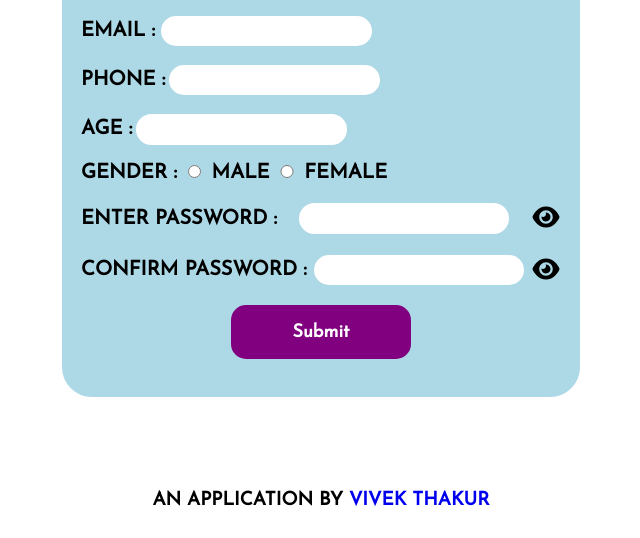
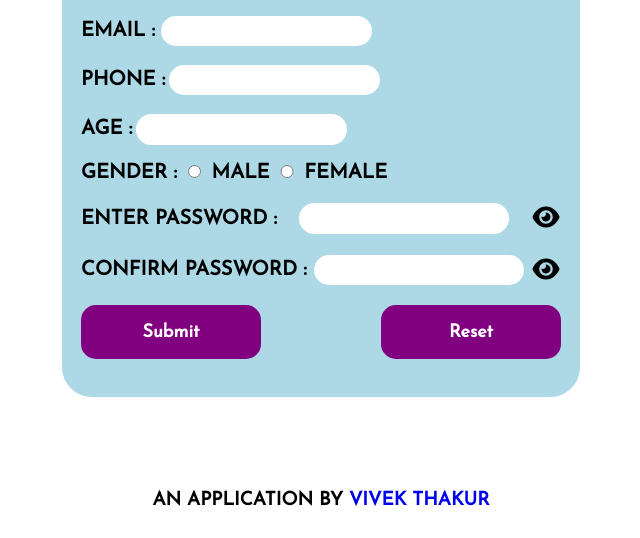
Before and after one commit to VIVEK-THAKUR626/form_validator, a plain HTML site: page index.html in a window 1280 px wide. Shown: the part 262-800 px from the top of the page, without its empty margins (319-959 px from the left). Drawn offline with Linux system fonts and the light colour scheme.

Commit message:
add a reset form button

```diff
--- a/index.html
+++ b/index.html
@@ -20,7 +20,7 @@
 
                 <div>
                     <label for="email">EMAIL : </label>
-                    <input id="email" name="email" type="email" pattern="gmail.com" required>
+                    <input id="email" name="email" type="email" required>
                 </div>
 
                 <div>
@@ -53,7 +53,10 @@
                     <button id="toggle2" class="showPassword"><svg id="icon" xmlns="http://www.w3.org/2000/svg" height="30" width="30" viewBox="0 0 640 640"><path d="M320 96C239.2 96 174.5 132.8 127.4 176.6C80.6 220.1 49.3 272 34.4 307.7C31.1 315.6 31.1 324.4 34.4 332.3C49.3 368 80.6 420 127.4 463.4C174.5 507.1 239.2 544 320 544C400.8 544 465.5 507.2 512.6 463.4C559.4 419.9 590.7 368 605.6 332.3C608.9 324.4 608.9 315.6 605.6 307.7C590.7 272 559.4 220 512.6 176.6C465.5 132.9 400.8 96 320 96zM176 320C176 240.5 240.5 176 320 176C399.5 176 464 240.5 464 320C464 399.5 399.5 464 320 464C240.5 464 176 399.5 176 320zM320 256C320 291.3 291.3 320 256 320C244.5 320 233.7 317 224.3 311.6C223.3 322.5 224.2 333.7 227.2 344.8C240.9 396 293.6 426.4 344.8 412.7C396 399 426.4 346.3 412.7 295.1C400.5 249.4 357.2 220.3 311.6 224.3C316.9 233.6 320 244.4 320 256z"/></svg></button>
                 </div>
 
-                <input id="submit" type="submit" required>
+                <div class="buttons">
+                    <input id="submit" type="submit" required>
+                    <input id="reset" type="reset">
+                </div>
             </form>
         </main>
         <footer class="footer"><h3>AN APPLICATION BY <a href="https://www.linkedin.com/in/vivek-thakur-a41a22323/" target="_blank">VIVEK THAKUR</a></h3></footer>
--- a/style.css
+++ b/style.css
@@ -16,6 +16,10 @@
 .header,.footer{
     height: 10vh;
     display: flex;
+}
+.buttons{
+    display: flex;
+    justify-content: space-between;
 }
 h1{
     align-self: flex-start;
@@ -90,6 +94,28 @@ input:focus{
     text-align: center;
     height: 3em;
     font-family: 'Josefin';
+    transition: all ease 0.4s;
+}
+#reset{
+     padding: 0.1em;
+    border-radius: 15px;
+    border: 2px purple solid;
+    background-color: purple;
+    color: white;
+    font-weight: bold;
+    width: 10em;
+    font-size: large;
+    align-self: center;
+    text-align: center;
+    height: 3em;
+    font-family: 'Josefin';
+    transition: all ease 0.4s;
+}
+#submit:hover{
+    box-shadow: 8px 8px 8px rgba(0,0,0,0.4);
+}
+#reset:hover{
+    box-shadow: 8px 8px 8px rgba(0,0,0,0.4);
 }
 button{
     border: none;
```
